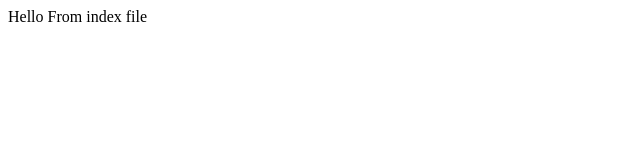
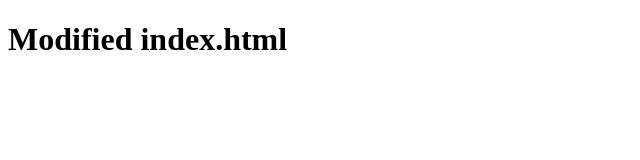
Before and after one commit to Ankitpatel08/FET, a plain HTML site: page src/index.html in a window 1280 px wide. Shown: the whole page, without its empty margins (0-640 px from the left). Drawn offline with Linux system fonts and the light colour scheme.

Commit message:
PRJ-123 : modified html file to add new functionality

```diff
--- /dev/null
+++ b/src/index.css
@@ -0,0 +1,5 @@
+body {
+    margin: 0;
+    padding: 0;
+    background-color: gray;
+}
--- a/src/index.html
+++ b/src/index.html
@@ -5,8 +5,11 @@
     <meta http-equiv="X-UA-Compatible" content="IE=edge">
     <meta name="viewport" content="width=device-width, initial-scale=1.0">
     <title>github Demo</title>
+    <lin rel="stylesheet" href="./index.css" />
 </head>
 <body>
-    <div> Hello From index file</div>
+    <div class="wrapper">
+        <h1>Modified index.html</h1>
+    </div>
 </body>
 </html>
```
